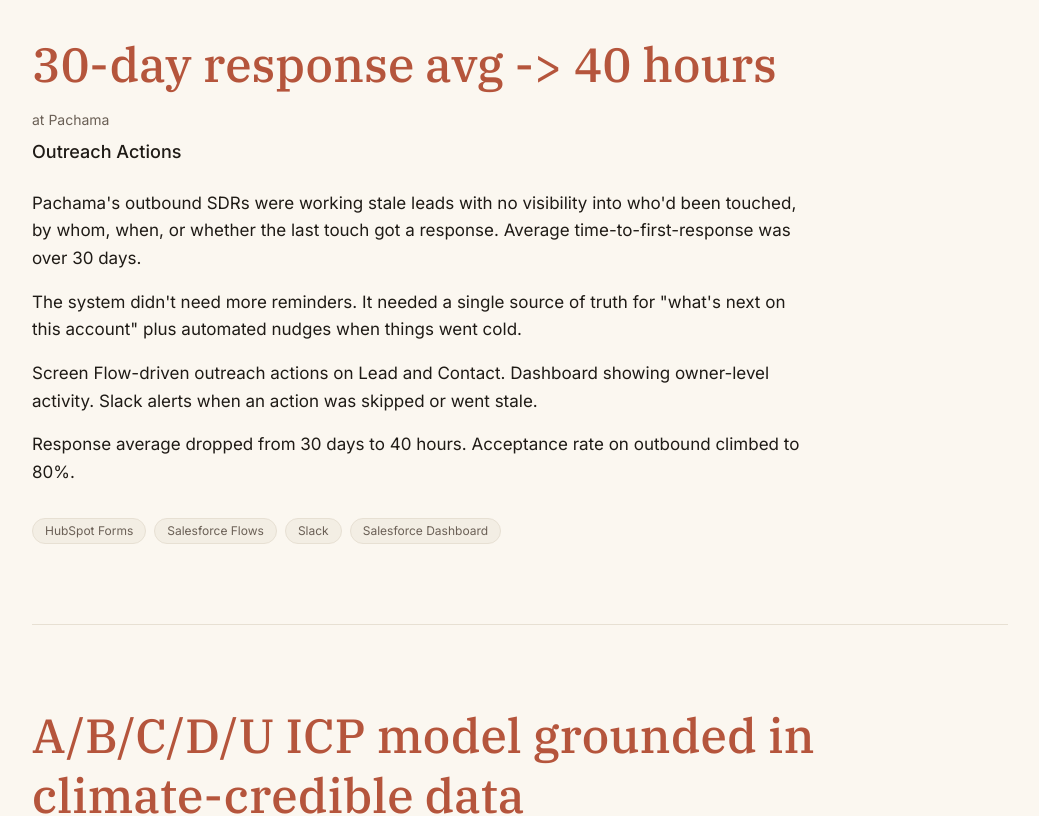
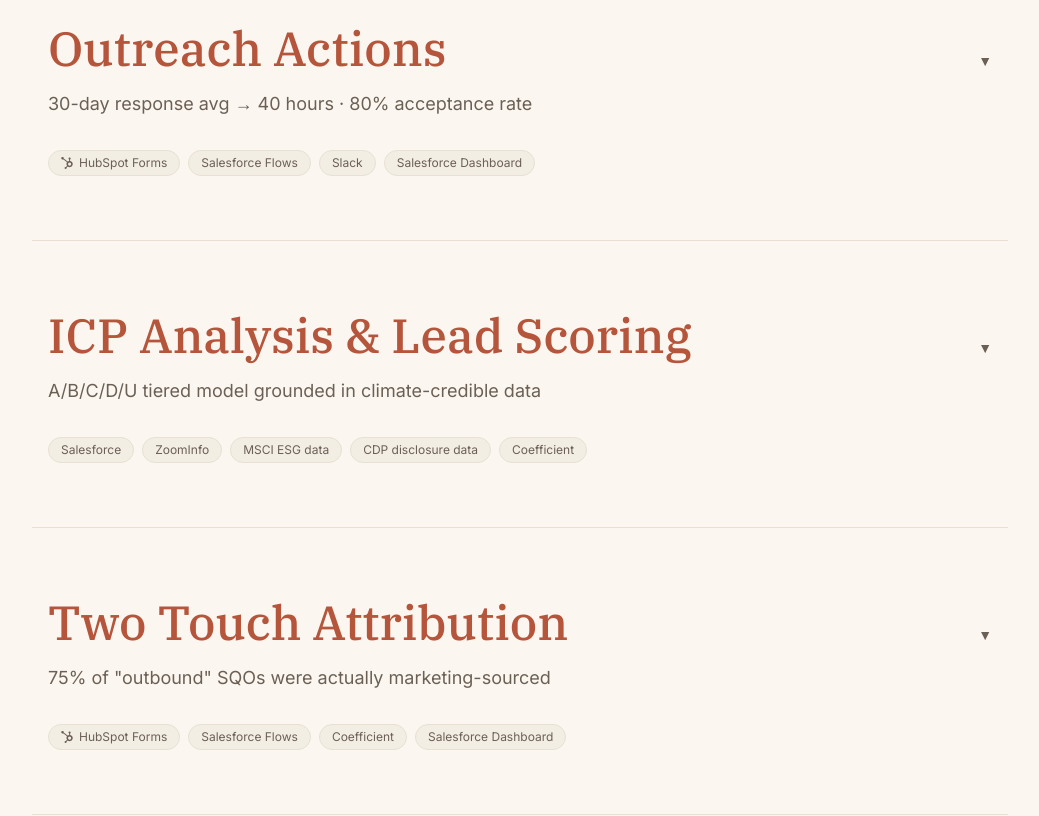
Before and after one commit to BurqueBone/tylerjohnson-site, a Next.js app: page / in a window 1280 px wide. Shown: the part 860-1676 px from the top of the page, without its empty margins (120-1159 px from the left). Built offline with nearby package versions, Linux system fonts and the light colour scheme.

Commit message:
refactor: case studies - title-first, no company names, expandable

```diff
--- a/app/components/CaseStudyCard.tsx
+++ b/app/components/CaseStudyCard.tsx
@@ -1,16 +1,56 @@
+"use client";
+
+import { useState } from "react";
 import type { CaseStudy } from "../content/case-studies";
+import { BrandIcon } from "./BrandIcon";
+
+// Map tool names to simple-icons slugs where available
+const TOOL_LOGOS: Record<string, string> = {
+  "HubSpot Forms": "hubspot",
+  "Salesforce Flows": "salesforce",
+  Salesforce: "salesforce",
+  Slack: "slack",
+  ZoomInfo: "zoominfo",
+  Coefficient: "coefficient",
+};
 
 export function CaseStudyCard({ study }: { study: CaseStudy }) {
+  const [expanded, setExpanded] = useState(false);
+
   return (
     <article
       id={study.id}
-      className="border-t border-hairline py-16 first:border-t-0 sm:py-20"
+      className="group border-t border-hairline transition-colors first:border-t-0 hover:bg-shell-alt/40"
     >
+      <button
+        type="button"
+        aria-expanded={expanded}
+        onClick={() => setExpanded((v) => !v)}
+        className="block w-full cursor-pointer px-2 py-12 text-left sm:px-4 sm:py-16"
+      >
+        <div className="flex flex-wrap items-baseline justify-between gap-x-6 gap-y-3">
           <h3 className="font-serif text-3xl font-medium leading-tight text-accent sm:text-4xl md:text-5xl">
-        {study.headline}
+            {study.title}
           </h3>
-      <p className="mt-4 text-sm text-ink-muted">{study.employer}</p>
-      <p className="mt-2 text-lg font-medium text-ink">{study.title}</p>
+          <span
+            aria-hidden
+            className={`text-sm text-ink-muted transition-transform duration-300 ${
+              expanded ? "rotate-180" : ""
+            }`}
+          >
+            ▼
+          </span>
+        </div>
+        {study.tagline ? (
+          <p className="mt-3 text-base text-ink-muted sm:text-lg">{study.tagline}</p>
+        ) : null}
+
+        <div
+          className={`grid transition-[grid-template-rows] duration-500 ease-out ${
+            expanded ? "grid-rows-[1fr]" : "grid-rows-[0fr]"
+          }`}
+        >
+          <div className="overflow-hidden">
             <div className="mt-6 max-w-3xl space-y-4 text-ink">
               {study.body.map((paragraph, i) => (
                 <p key={i} className="leading-relaxed">
@@ -18,16 +58,29 @@
                 </p>
               ))}
             </div>
-      <ul className="mt-8 flex flex-wrap gap-2" aria-label="Tools used">
-        {study.tools.map((tool) => (
+          </div>
+        </div>
+
+        <ul
+          className="mt-8 flex flex-wrap gap-2"
+          aria-label="Tools used"
+        >
+          {study.tools.map((tool) => {
+            const logoSlug = TOOL_LOGOS[tool];
+            return (
               <li
                 key={tool}
-            className="rounded-full border border-hairline bg-shell-alt px-3 py-1 text-xs text-ink-muted"
+                className="inline-flex items-center gap-1.5 rounded-full border border-hairline bg-shell-alt px-3 py-1 text-xs text-ink-muted"
               >
-            {tool}
+                {logoSlug ? (
+                  <BrandIcon slug={logoSlug} className="h-3 w-3" />
+                ) : null}
+                <span>{tool}</span>
               </li>
-        ))}
+            );
+          })}
         </ul>
+      </button>
     </article>
   );
 }
--- a/app/content/case-studies.ts
+++ b/app/content/case-studies.ts
@@ -1,83 +1,58 @@
 export type CaseStudy = {
   id: string;
-  headline: string;
-  employer: string;
   title: string;
-  body: string[]; // paragraphs
+  tagline?: string; // shown muted, immediately under the title
+  body: string[];
   tools: string[];
 };
 
 export const CASE_STUDIES: CaseStudy[] = [
   {
     id: "outreach-actions",
-    headline: "30-day response avg -> 40 hours",
-    employer: "at Pachama",
     title: "Outreach Actions",
+    tagline: "30-day response avg → 40 hours · 80% acceptance rate",
     body: [
-      "Pachama's outbound SDRs were working stale leads with no visibility into who'd been touched, by whom, when, or whether the last touch got a response. Average time-to-first-response was over 30 days.",
+      "Outbound SDRs were working stale leads with no visibility into who'd been touched, by whom, when, or whether the last touch got a response. Average time-to-first-response was over 30 days.",
       "The system didn't need more reminders. It needed a single source of truth for \"what's next on this account\" plus automated nudges when things went cold.",
       "Screen Flow-driven outreach actions on Lead and Contact. Dashboard showing owner-level activity. Slack alerts when an action was skipped or went stale.",
       "Response average dropped from 30 days to 40 hours. Acceptance rate on outbound climbed to 80%.",
     ],
-    tools: [
-      "HubSpot Forms",
-      "Salesforce Flows",
-      "Slack",
-      "Salesforce Dashboard",
-    ],
+    tools: ["HubSpot Forms", "Salesforce Flows", "Slack", "Salesforce Dashboard"],
   },
   {
     id: "icp-lead-scoring",
-    headline: "A/B/C/D/U ICP model grounded in climate-credible data",
-    employer: "at Pachama",
     title: "ICP Analysis & Lead Scoring",
+    tagline: "A/B/C/D/U tiered model grounded in climate-credible data",
     body: [
       "\"ICP fit\" was vibes. SDRs chased logos that looked interesting. Marketing spent on channels no one had measured against close rate. Nobody could say what an A-tier account actually looked like.",
       "For a climate-tech company, the ICP couldn't be \"any mid-market SaaS company with 200+ employees.\" It had to bake in credibility signals: CDP disclosure, MSCI ESG data, sector-specific carbon maturity.",
       "A/B/C/D/U tiered scoring model combining ZoomInfo firmographics with MSCI + CDP climate data. Auto-tagged every Lead, Account, and Opp. Fed back into territory design and channel investment decisions.",
       "Sales and Marketing finally worked from the same ICP definition. Close rates on A-tier accounts were visible, defendable, and trended up quarter over quarter.",
     ],
-    tools: [
-      "Salesforce",
-      "ZoomInfo",
-      "MSCI ESG data",
-      "CDP disclosure data",
-      "Coefficient",
-    ],
+    tools: ["Salesforce", "ZoomInfo", "MSCI ESG data", "CDP disclosure data", "Coefficient"],
   },
   {
     id: "two-touch-attribution",
-    headline: "75% of \"outbound\" SQOs were actually marketing-sourced",
-    employer: "at CB Insights",
-    title: "Two-Touch Attribution",
+    title: "Two Touch Attribution",
+    tagline: "75% of \"outbound\" SQOs were actually marketing-sourced",
     body: [
-      "CBI's attribution model was Sales vs Marketing tug-of-war. Every SQO got claimed as \"outbound\" because the SDR was the last human touch. Marketing had no defense and no way to prove what their spend was actually doing.",
+      "The attribution model was Sales vs Marketing tug-of-war. Every SQO got claimed as \"outbound\" because the SDR was the last human touch. Marketing had no defense and no way to prove what their spend was actually doing.",
       "Attribution needed two dimensions, not one. Source Credit answers \"who created the interest?\" Funnel Credit answers \"who advanced it?\" A 90-day counter between the two catches the common case where marketing warmed a lead and outbound closed the deal.",
       "Dual-credit attribution model in Salesforce. 90-day trailing window from first marketing touch. Dashboard showing Source vs Funnel credit for every closed deal.",
       "75% of SQOs labeled \"outbound\" turned out to be marketing-sourced. Budget conversations stopped being political and started being data-driven.",
     ],
-    tools: [
-      "HubSpot Forms",
-      "Salesforce Flows",
-      "Coefficient",
-      "Salesforce Dashboard",
-    ],
+    tools: ["HubSpot Forms", "Salesforce Flows", "Coefficient", "Salesforce Dashboard"],
   },
   {
     id: "retire-the-mql",
-    headline: "Retire the MQL. Track the signals.",
-    employer: "at an executive network with a split B2B / B2C membership model",
-    title: "Qualification Signals, not MQL",
+    title: "Retire the MQL → Track the Signals",
+    tagline: "Dual-funnel measurement system replacing MQL with Qualification Signals",
     body: [
       "Same sourcing channels fed two distinct buyer journeys: enterprise accounts buying memberships for their executives, and individuals buying their own. Lead Status conflated outreach engagement with funnel position. No way to track which path a lead was on, measure path-specific conversion rates, or account for records that switched paths mid-journey. Leadership got a blended number that hid both the real B2B close rates and the B2C volume dynamics.",
       "MQL, as most teams use it, is a single stage gate fired once, and the funnel loses resolution the moment a qualified lead re-engages, gets re-enriched, or gets re-qualified by an AI program. The fix: retire MQL-as-singular-event and replace it with Qualification Signals (QS) - timestamped, typed events that can fire multiple times without regressing a record's lifecycle stage. Separating lifecycle stage from qualification, and stamping the buyer path at each transition, unlocked honest path-specific reporting that survived re-qualification and path switches.",
       "The build: Lifecycle Stage and Outreach Status separated into two dimensions. Path_at_First_[Stage] stamp fields, set once and never overwritten, so conversion rates stay honest when buyers switch paths. Stage_Transition_History custom object logs every stage change AND every Qualification Signal, giving a complete audit trail queryable in the chosen BI tool. 5 Qualification Signal triggers tracked as first-class categories: inbound action, outbound prospecting, enrichment refresh, AI program, re-qualification. Pure-path cohorts (zero switches) as the forecasting baseline; switchers tracked as an adjustment layer. Path switch Screen Flow + Path_Switch_History object for the crossover cohort.",
-      "Two-Touch Attribution (previous role) treated MQL as a single threshold event. This work generalizes that idea: qualification is a stream of typed, timestamped signals, not a one-time gate. The funnel stops lying about which motion is actually working.",
+      "Two Touch Attribution generalizes here: qualification is a stream of typed, timestamped signals, not a one-time gate. The funnel stops lying about which motion is actually working.",
     ],
-    tools: [
-      "Salesforce Flows",
-      "Coefficient",
-      "Salesforce Dashboard",
-    ],
+    tools: ["Salesforce Flows", "Coefficient", "Salesforce Dashboard"],
   },
 ];
```
Lines whose indentation alone changed are shown as unchanged.
